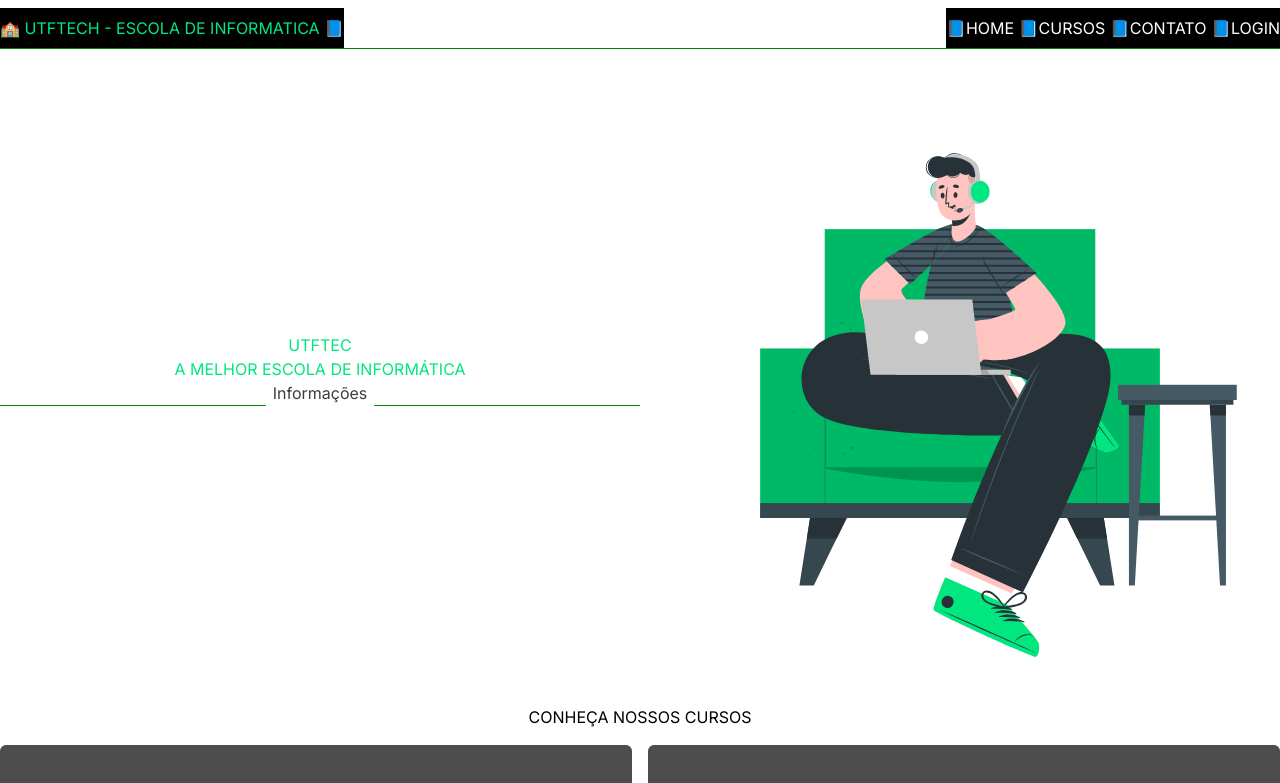
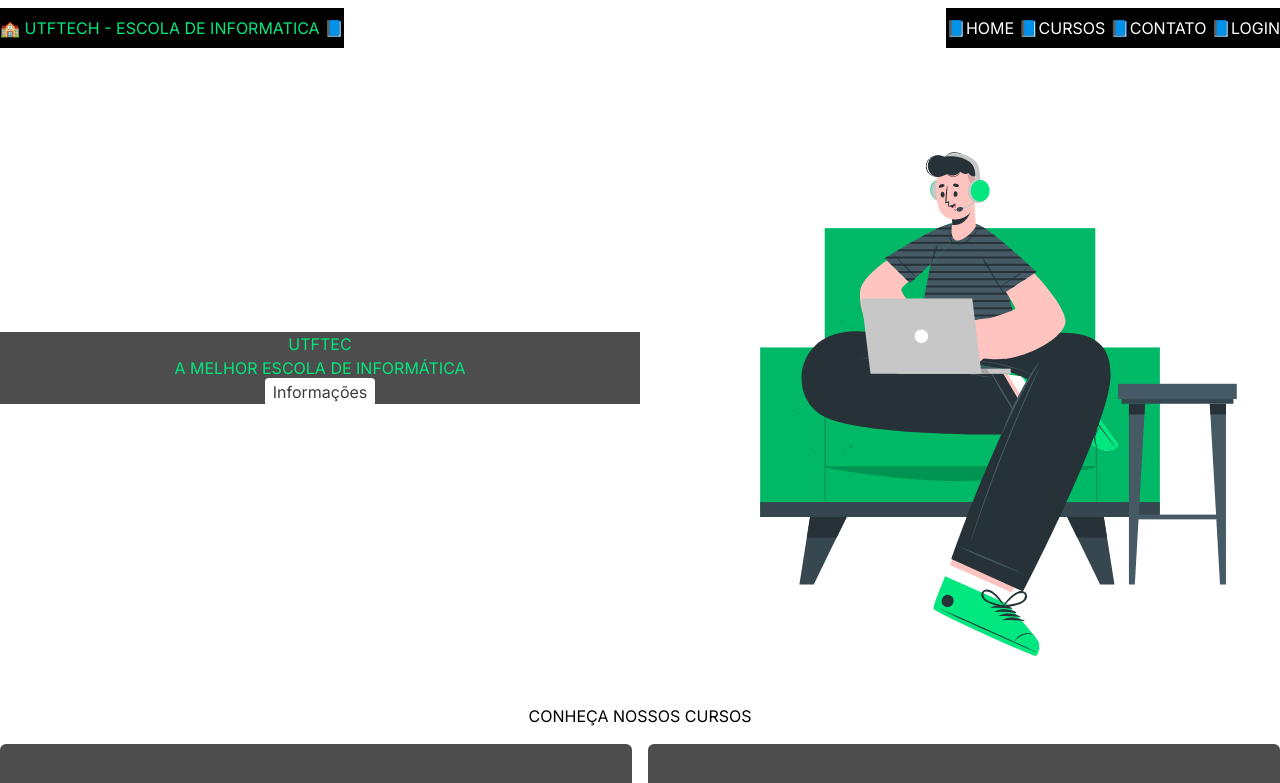
Before and after one commit to joaovansan/dsw2023, a Next.js app: page / in a window 1280 px wide. Shown: the top 783 px of the page. Built offline with nearby package versions, Linux system fonts and the light colour scheme.

Commit message:
Fix Banner color

```diff
--- a/app/components/Banner.tsx
+++ b/app/components/Banner.tsx
@@ -6,7 +6,7 @@ export default function Banner() {
     <img src="/img/banner.svg" alt="Descrição da Imagem" />
   </div>
 
-  <div className="basis-1/2 text-center text-[#00e77f] border-b border-[green] ">
+  <div className="basis-1/2 text-center text-[#00e77f] bg-[#4d4d4d] ">
     <h2>UTFTEC</h2>
     <h3>A MELHOR ESCOLA DE INFORMÁTICA</h3>
     <a
--- a/app/components/Header.tsx
+++ b/app/components/Header.tsx
@@ -3,7 +3,7 @@ export default function Header() {
 
         <div>
         <header
-      className="text-center text-white pt-2 border-b border-[green] md:flex itens-center justify-between"
+      className="text-center text-white pt-2 md:flex itens-center justify-between"
     >
         <h4 className="text-[#00e77f] bg-[black] pt-[8px] pb-2 py-8">
         🏫 UTFTECH - ESCOLA DE INFORMATICA 📘
```
